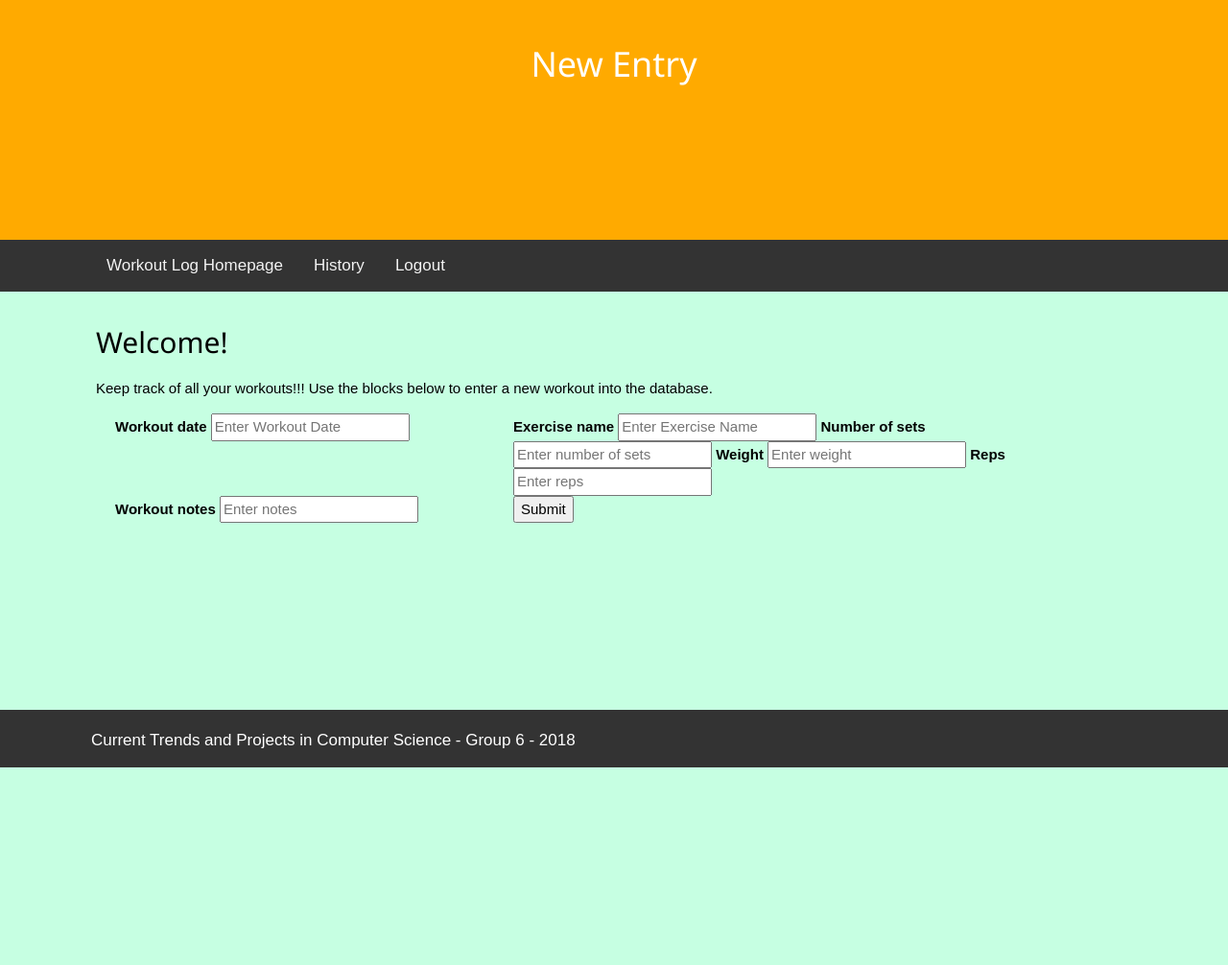
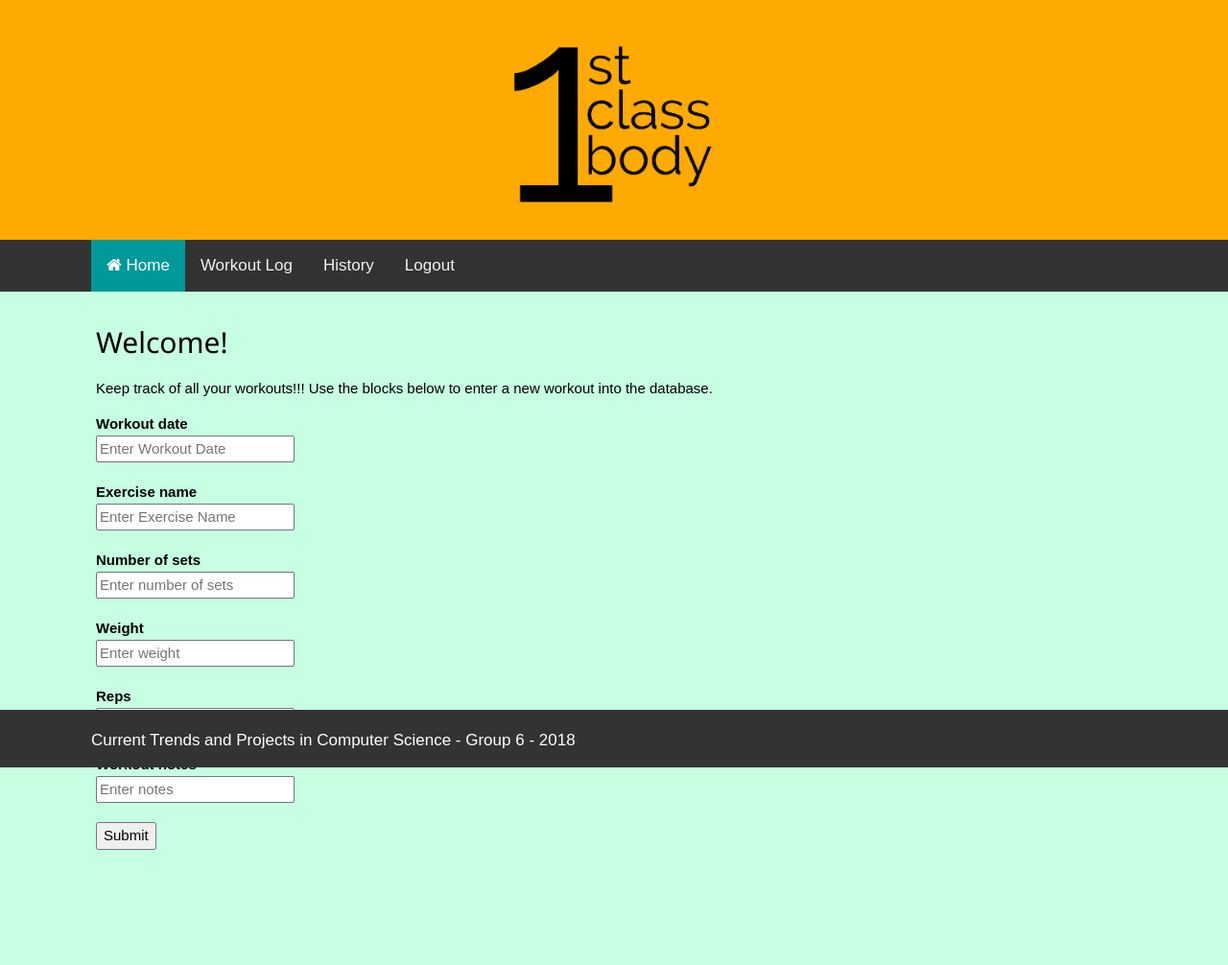
Before and after one commit to russell1542/CMSC_495_Group_6, a PHP site: page /newentry.html in a window 1280 px wide. Shown: the whole page at 96% size. Before the commit the page ends 800 px from the top, so only its background shows below. Run offline with PHP 8.4, Linux system fonts and the light colour scheme.

Commit message:
Updates to the CSS file
Russell and I worked on updating the CSS of for all of the Workout Log
pages of the site. That way they matched and flowed similarly to the
Workout Plan pages.

```diff
--- a/1st class body/Styles/Styles.css
+++ b/1st class body/Styles/Styles.css
@@ -74,10 +74,31 @@ li a.active {
 
 /* This is what aligns the body text of the page */
 article {
-    float: left;
-    display: block;
-    padding: 20px 20px 50px 100px;
-    width: 85%;
+  float: left;
+  display: block;
+  padding: 20px 20px 50px 100px;
+  width: 85%;
+}
+
+form{
+  float: left;
+  width: 200px;
+}
+
+.field{
+  margin-bottom: 20px;
+}
+
+.entry_submit{
+  margin-bottom: 50px;
+}
+
+button{
+  margin-bottom: 20px;
+}
+
+.login_box{
+  width: 100px;
 }
 
 hr {
--- a/1st class body/gainweight.html
+++ b/1st class body/gainweight.html
@@ -1,4 +1,4 @@
-</!DOCTYPE html>
+<!DOCTYPE html>
 <html>
 	<head>
 		<meta charset="utf-8">
--- a/1st class body/gettoned.html
+++ b/1st class body/gettoned.html
@@ -1,4 +1,4 @@
-</!DOCTYPE html>
+<!DOCTYPE html>
 <html>
 	<head>
 		<meta charset="utf-8">
--- a/1st class body/index.html
+++ b/1st class body/index.html
@@ -1,4 +1,4 @@
-</!DOCTYPE html>
+<!DOCTYPE html>
 <html>
 	<head>
 		<meta charset="utf-8">
--- a/1st class body/loseweight.html
+++ b/1st class body/loseweight.html
@@ -1,4 +1,4 @@
-</!DOCTYPE html>
+<!DOCTYPE html>
 <html>
 	<head>
 		<meta charset="utf-8">
--- a/1st class body/newentry.html
+++ b/1st class body/newentry.html
@@ -7,12 +7,30 @@
         <title>Workout Logs</title>
         <link rel="stylesheet" href="https://www.w3schools.com/w3css/4/w3.css">
         <link rel="stylesheet" href="https://cdnjs.cloudflare.com/ajax/libs/font-awesome/4.7.0/css/font-awesome.min.css">
-        <link rel="stylesheet" href="https://www.w3schools.com/w3css/4/w3.css">
         <link  href="Styles\Styles.css" rel="stylesheet" type="text/css">
     </head>
     <body>
+        <button onclick="topFunction()" id="myBtn" title="Go to top">Top</button>
+        <script>
+            // When the user scrolls down 20px from the top of the document, show the button
+            window.onscroll = function() {scrollFunction()};
+
+            function scrollFunction() {
+                if (document.body.scrollTop > 250 || document.documentElement.scrollTop > 20) {
+                    document.getElementById("myBtn").style.display = "block";
+                } else {
+                    document.getElementById("myBtn").style.display = "none";
+                }
+            }
+
+            // When the user clicks on the button, scroll to the top of the document
+            function topFunction() {
+                document.body.scrollTop = 0;
+                document.documentElement.scrollTop = 0;
+            }
+        </script>
         <header>
-            <h1>New Entry</h1>
+            <img src="Styles\FirstClassBodyLogo.png" alt="First Class Body Logo" style="height:200px;">
         </header>
 
         <section>
@@ -20,7 +38,8 @@
                 <nav>
                     <ul>
                         <div>
-                            <li><a href="workoutlog.html">Workout Log Homepage</a></li>
+                            <li><a href="index.html" class="active"><i class="fa fa-home"></i> Home</a></li>
+                            <li><a href="workoutlog.html">Workout Log</a></li>
                             <li><a href="history.php">History</a></li>
                             <li><a href="logout.php">Logout</a></li>
                         </div>
@@ -34,26 +53,32 @@
                     Keep track of all your workouts!!!
                     Use the blocks below to enter a new workout into the database.
                 </p>
-                <form name ="main" method ="post" action=newentry.php>
-                    <div class="container">
+                <form name ="main" method ="post" action="newentry.php">
+                    <div class="field">
                         <label for="workoutDate"><b>Workout date</b></label>
-                        <input type="text" placeholder="Enter Workout Date" name="workoutDate" required <br></input>
+                        <input type="text" placeholder="Enter Workout Date" name="workoutDate" required </input>
                     </div>
-                    <div class="exContainer">
+                    <div class="field">
                         <label for="exerciseName"><b>Exercise name</b></label>
                         <input type="text" placeholder="Enter Exercise Name" name="exerciseName" required </input>
+                    </div>
+                    <div class="field">
                         <label for="exerciseSets"><b>Number of sets</b></label>
                         <input type="text" placeholder="Enter number of sets" name="exerciseSets" required </input>
+                    </div>
+                    <div class="field">
                         <label for="exerciseWeight"><b>Weight</b></label>
                         <input type="text" placeholder="Enter weight" name="exerciseWeight" required </input>
+                    </div>
+                    <div class="field">
                         <label for="exerciseReps"><b>Reps</b></label>
-                        <input type="text" placeholder="Enter reps" name="exerciseReps" required <br></input>
+                        <input type="text" placeholder="Enter reps" name="exerciseReps" required </input>
                     </div>
-                    <div class="container">
+                    <div class="field">
                         <label for="notes"><b>Workout notes</b></label>
                         <input type="text" placeholder="Enter notes" name="notes" required </input>
                     </div>
-                    <div>
+                    <div class="entry_submit">
                         <!--<input type="submit" name="btn_submit" value="Cancel"/>-->
                         <button type="submit" class="submitbtn">Submit</button>
                     </div>
--- a/1st class body/workoutplans.html
+++ b/1st class body/workoutplans.html
@@ -1,4 +1,4 @@
-</!DOCTYPE html>
+<!DOCTYPE html>
 <html>
 	<head>
 		<meta charset="utf-8">
@@ -58,7 +58,7 @@
 				<p>Our goal is to provide three simple plans for individuals who know they want to live healthier lifestyles but don't know how to get started. If this sounds like it describes you then take a look at our workout plans. We offer a plans that cover the most common interests when trying to live healthier: Lose Weight, Gain Weight, and Get Toned. Pick one of these three options and start living healthier today!</p>
 				<h3>Workout Log:</h3>
 				<p>Not only do we have our three plans that we provide, but we also provide a workout log for you to keep track of all the progress you will make on the journey to becoming a happier and healthier you! Check out our Workout Log page and create your account today!</p>
-				<a href="#">Click here to create an account!</a>
+				<a href="createuser.php">Click here to create an account!</a>
 				<br/>
 				<br/>
 				<hr/>
```
Also changed, not shown: 1st class body/dataSubmitted.html (+64 -1 lines), 1st class body/login.html (+12 -12 lines), 1st class body/workoutlog.html (+21 -0 lines).
